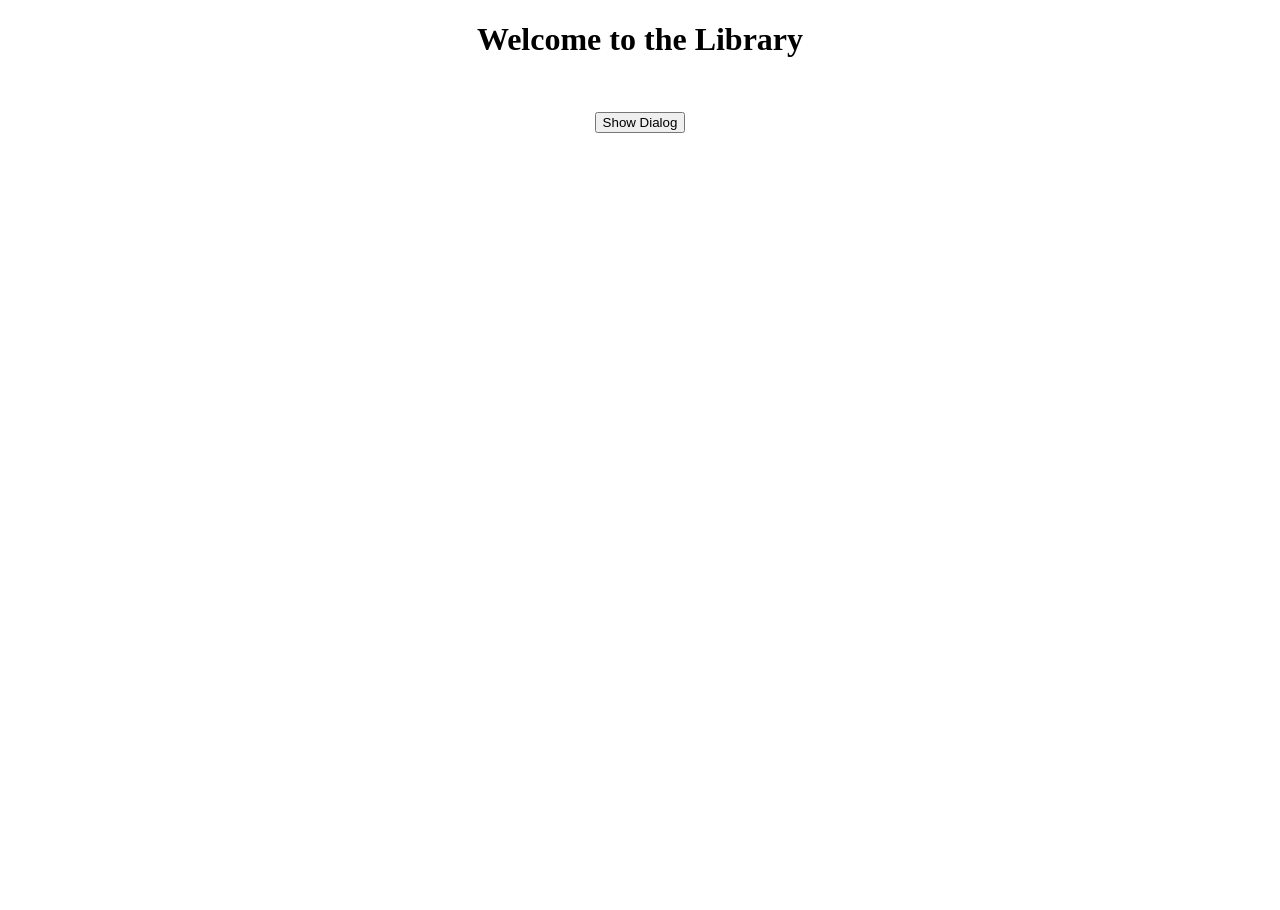
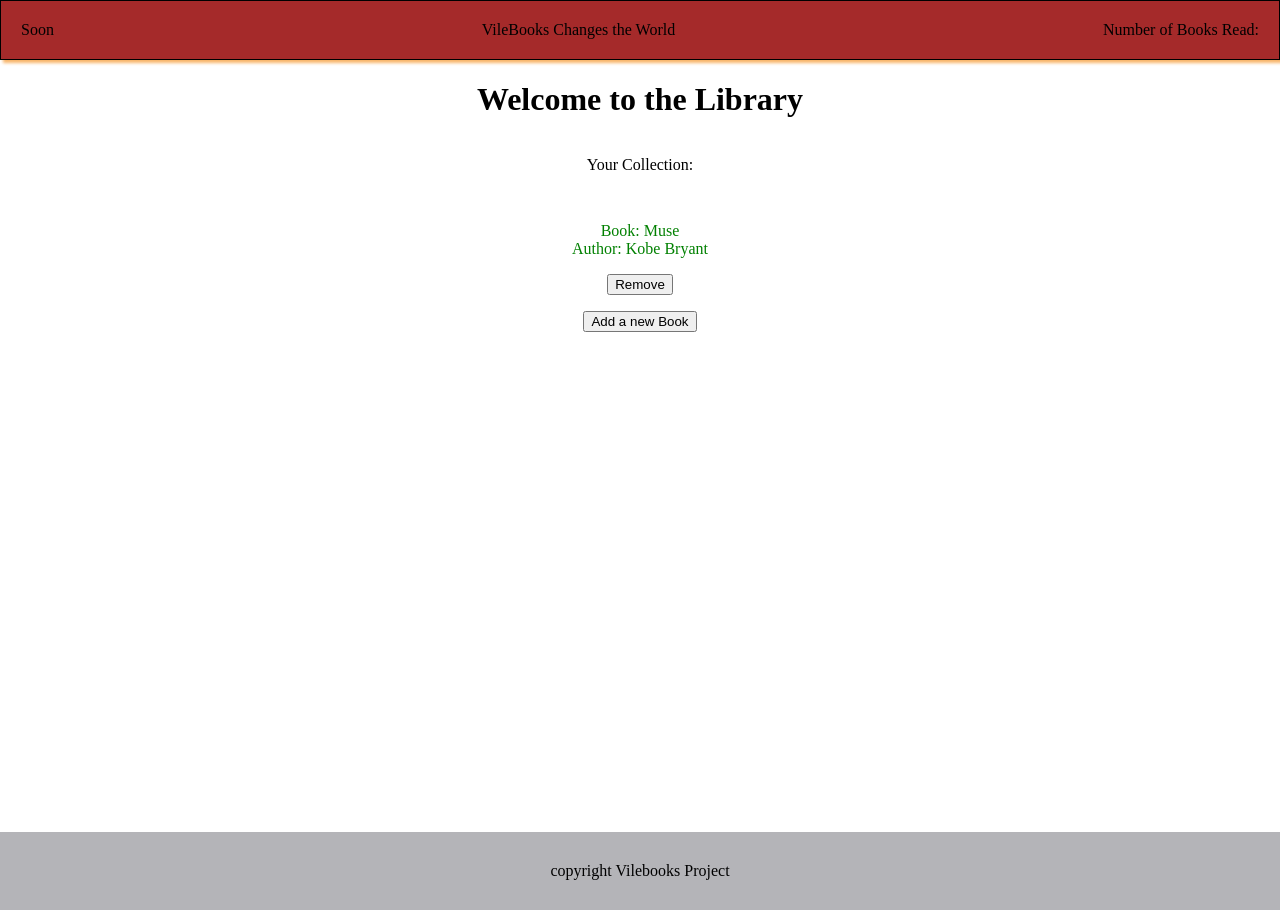
Before and after one commit to emoye7246/Library-odin, a plain HTML site: page index.html in a window 1280 px wide. Before the commit the page ends 800 px from the top, so only its background shows below. Drawn offline with Linux system fonts and the light colour scheme.

Commit message:
Almost Done
Right now im just making it look pretty but this
project has gone way better than I had originally
ecpected. I knwo im supposed to recap all that I
have done but just know this has been a success
from start to finish. i even went back and studied
some passed code and all. Things to do though is
make a read or not read function, finsh stylimg
specifically the nav, and get creative.

```diff
--- a/css/style.css
+++ b/css/style.css
@@ -2,6 +2,12 @@
 
     text-align: center;
     align-items: center;
+}
+
+body {
+    margin: 0;
+    height: 50vh;
+    width: 100vw;
 }
 
 #contents {
@@ -18,7 +24,26 @@
 
 #contents > p {
 
+
+
+}
+
+nav {
+
+    display: flex;
+    justify-content: space-between;
     border: 1px solid black;
-    height: 200px;
-    width: 200px;
+    background-color: brown;
+    box-shadow: 3px 3px 3px rgb(248, 181, 106);
+    padding: 20px;
 }
+
+
+.footer {
+    background-color: rgb(180, 180, 184);
+    display: flex;
+    justify-content: center;
+    align-items: center;
+    padding: 30px 10%;
+    margin-top: 500px;
+}
--- a/index.html
+++ b/index.html
@@ -7,9 +7,24 @@
     <link rel="stylesheet" href="../Library-odin/css/style.css">
 </head>
 <body>
+
+    <nav>
+        <div class="icon">
+            Soon
+        </div>
+
+        <div class="title">
+                VileBooks Changes the World
+        </div>
+
+        <div class="count">
+                Number of Books Read:
+        </div>
+    </nav>
     <h1>Welcome to the Library</h1>
 
     <div class="display">
+        <p>Your Collection:</p>
         <p id="contents"></p>
     </div>
 
@@ -21,18 +36,24 @@
 
     <form>
         <label for="title">Title</label>
-        <input type="text" id="title" name="title" required>
+        <input type="text" id="title" name="title">
 
         <label for="author">Author</label>
         <input type="text" id="author" name="author">
 
         <label for="pages">Pages</label>
-        <input type="text" id="pages" name="pages">
+        <input type="number" id="pages" name="pages" min="1" max="1000000">
 
         <label for="genre">Genre</label>
-        <input type="text" id="genre" name="genre">
+        <select id="genre" name="genre">
+            <option value="Fiction">fiction</option>
+            <option value="Allegory">Allegory</option>
+            <option value="Non-Fiction">Non-Fiction</option>
 
-        <button type="submit" id="submit">Sumbit</button>
+        </select>
+
+
+        <button type="submit" id="submit" onclick="UserInput()">Sumbit</button>
 
         <!-- Werid Case here but works as a button ??? -->
         <input type="submit" id="close" value="Close">
@@ -40,9 +61,14 @@
     </form>
 
 </dialog>
-<button id="showDialog">Show Dialog</button>
+<button id="showDialog" onclick="addBookToLibrary()">Add a new Book</button>
 
 
+<footer>
+        <div class="footer">
+            copyright Vilebooks Project
+        </div>
+</footer>
 
 <script src="../Library-odin/java/java.js" defer></script>
 </body>
--- a/java/java.js
+++ b/java/java.js
@@ -6,35 +6,61 @@ function Book() {
   // the constructor...
 }
 
-function addBookToLibrary(title, author, pages, genre) {
+function addBookToLibrary(title, author, pages, genre, summary) {
 
     this.title = title;
     this.author = author;
     this.pages = pages;
     this.genre = genre;
+    this.summary = summary;
+
 
     this.bookInfo = function() {
-      console.log(this.title, this.author, this.pages, this.genre);
-        myLibrary.push(this.title);
+      console.log(title, author, pages, genre, summary);
+        myLibrary.push(title);
 
+
+        let removeButton = document.createElement("button");
+        removeButton.type = "submit"
+        removeButton.innerHTML = "Remove";
         let para = document.createElement("p");
         let contents = document.getElementById("contents");
         contents.appendChild(para);
-        para.innerHTML = `Book: ${this.title}`;
+        para.innerHTML = `Book: ${title} <br> Author: ${author}`;
+        contents.appendChild(removeButton);
 
+        removeButton.addEventListener("click", (e) => {
+
+
+          e.preventDefault();
+          para.remove();
+          removeButton.remove();
+        })
 
 
     }
-
-
 }
 
+const kobe = new addBookToLibrary('Muse', 'Kobe Bryant', '200 pages', 'Documentary');
+console.log(kobe.bookInfo());
+
+// UserInput
+
+function UserInput() {
+let inputTitle = document.getElementById("title").value;
+let inputAuthor = document.getElementById("author").value;
+let inputPages = document.getElementById("pages").value;
+let inputGenre = document.getElementById("genre").value;
+
+let user = new addBookToLibrary(inputTitle, inputAuthor, inputPages, inputGenre);
+console.log(user.bookInfo());
+}
 
 // Buttons
 
 const dialog = document.getElementById("showDialog");
 const display = document.getElementById("displayDialog")
-const closeButton = document.querySelector("close");
+const closeButton = document.querySelector("#close");
 
 dialog.addEventListener("click", () => {
 
```
Also changed, not shown: 1 other file.
